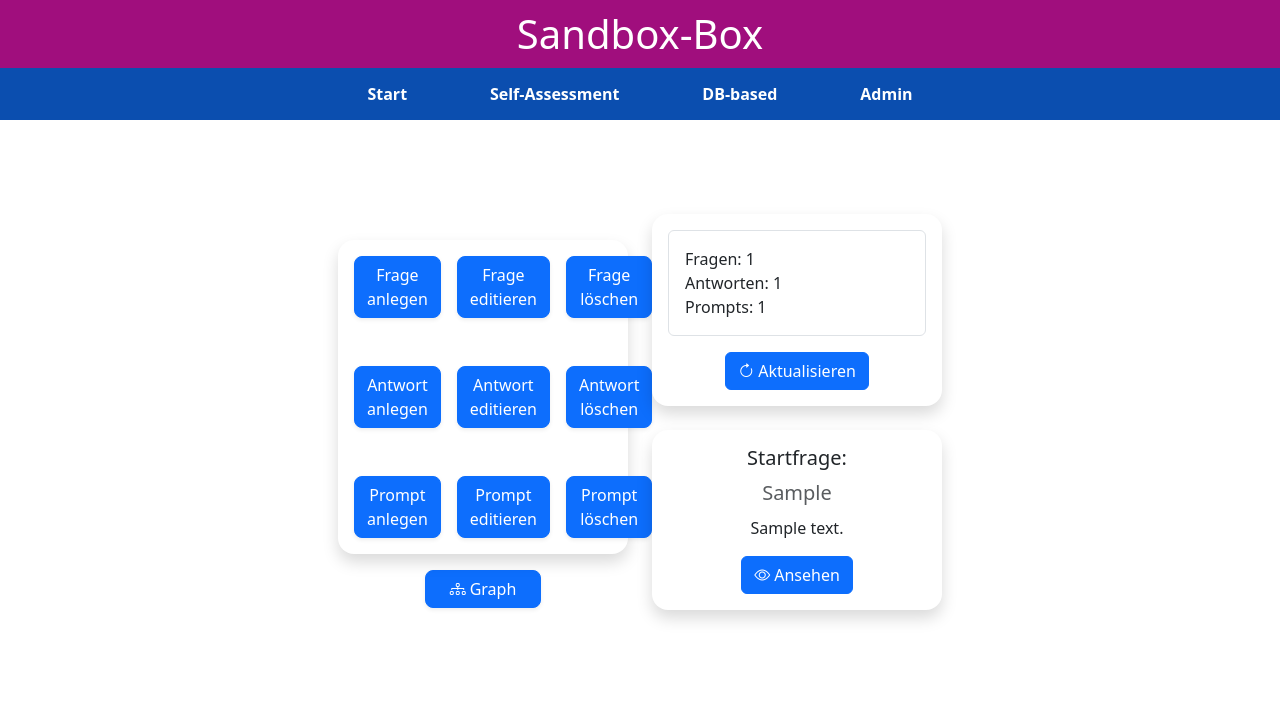
After one commit to YorckZ/Sandboxbox, a Flask app: page /dashboard in a window 1280 px wide. The commit adds this page. Shown: the top 727 px of the page. Run offline with Flask 3, Linux system fonts and the light colour scheme; tables that the repository leaves empty hold one stand-in row (values such as "Sample post").

Commit message:
Added Dashboard.

```diff
--- a/main.py
+++ b/main.py
@@ -1,28 +1,18 @@
-from flask import Flask, render_template, request, jsonify
-# from openai import OpenAI
-# from dotenv import load_dotenv
-# from flask import Flask, request, jsonify, render_template, redirect, url_for
-# from werkzeug.utils import secure_filename
-# import requests
-# import json
+import os
+import threading
 import webbrowser
-import threading
-# import os
-# import io
-# import PyPDF2
-# import sqlite3
+
+from flask import Flask, Response, render_template, request, jsonify
+from graphviz import Digraph
+import requests
+
 import database.database_logic as db
-import os
-import requests
-# from werkzeug.utils import secure_filename
-# import PyPDF2
-import graphviz
-from flask import Response
-from graphviz import Digraph
 
 
 # <editor-fold desc="Basic code functionality">
 app = Flask(__name__)
+# from openai import OpenAI
+# from dotenv import load_dotenv
 # UPLOAD_FOLDER = 'uploads'
 # app.config['UPLOAD_FOLDER'] = UPLOAD_FOLDER
 # os.makedirs(UPLOAD_FOLDER, exist_ok=True)
@@ -56,6 +46,38 @@ def new():
     # Self-Assessment Tool Page (new style)
     return render_template('new.html')
 
+@app.route('/dashboard')
+def dashboard():
+    return render_template('dashboard.html')
+
+@app.route("/counts")
+def counts():
+    try:
+        # Use lightweight count queries; avoids fetching full rows
+        conn, cursor = db.open_connection()
+        cursor.execute("SELECT COUNT(*) FROM tbl_fragen");   n1 = cursor.fetchone()[0] or 0
+        cursor.execute("SELECT COUNT(*) FROM tbl_antworten"); n2 = cursor.fetchone()[0] or 0
+        cursor.execute("SELECT COUNT(*) FROM tbl_prompts");   n3 = cursor.fetchone()[0] or 0
+        db.close_connection(conn)
+        return jsonify({"fragen": n1, "antworten": n2, "prompts": n3})
+    except Exception as e:
+        return jsonify({"message": f"Fehler: {str(e)}"}), 500
+
+@app.route("/initial_frage_meta")
+def initial_frage_meta():
+    """
+    Returns the content-table ID, Bez, and Text of the Initialfrage.
+    { "id": <tbl_fragen.ID>, "bez": "<Bez>", "text": "<Text>" }
+    404 if none is set.
+    """
+    conn, cursor = db.open_connection()
+    cursor.execute("SELECT ID, Bez, Text FROM tbl_fragen WHERE Initial = 1 LIMIT 1")
+    row = cursor.fetchone()
+    db.close_connection(conn)
+    if not row:
+        return jsonify({"message": "Keine Startfrage gesetzt."}), 404
+    return jsonify({"id": row[0], "bez": row[1], "text": row[2]})
+
 @app.route('/next_element', methods=['POST'])
 def next_element():
     try:
@@ -68,22 +90,14 @@ def next_element():
         if not frage:
             return jsonify({"error": "Frage nicht gefunden"}), 404
 
-        # # Map answer to the correct dict key (unsicher is lower-case in DB dict)
-        # key_map = {'ja': 'Ja', 'nein': 'Nein', 'unsicher': 'unsicher'}
-        # key = key_map.get(antwort)
-        # if not key:
-        #     return jsonify({"error": "Ungültige Antwort"}), 400
-
         # Determine the next element's ID based on the user's answer
         next_id = frage.get(antwort.capitalize())  # 'Ja', 'Nein', 'Unsicher' as column names
-        # next_id = frage.get(key)
 
         if not next_id:
             # return jsonify({"done": True})  # End, or Absage/Zusage if you want
             return jsonify({"done": True, "message": "Keine weitere Frage. Fragebogen ist beendet."})
 
         # Now check: what type of element is next_id? (Frage, Antwort, Prompt)
-        # Let's say you have a function like this:
         next_e = db.get_element_by_id(next_id)
         if not next_e:
             return jsonify({"error": "Element nicht gefunden"}), 404
@@ -190,6 +204,74 @@ def graph_svg():
     svg = dot.pipe(format="svg")
     return Response(svg, mimetype="image/svg+xml", headers={"Cache-Control": "no-store"})
 
+@app.route("/graph_status")
+def graph_status():
+    """
+    Dashboard graph health (DISJOINT sets):
+      - yellow: Fragen with < 3 outgoing edges (exclude Initialfrage),
+                EXCLUDING any that are also red
+      - red   : elements (any type) with no incoming edge, excluding Initialfrage
+    """
+    try:
+        conn, cursor = db.open_connection()
+
+        cursor.execute("""
+            WITH
+            incoming(tgt) AS (
+                SELECT Ja     FROM tbl_fragen WHERE Ja     IS NOT NULL
+                UNION
+                SELECT Nein   FROM tbl_fragen WHERE Nein   IS NOT NULL
+                UNION
+                SELECT Unsicher FROM tbl_fragen WHERE Unsicher IS NOT NULL
+            ),
+            initial_elem(eid) AS (
+                SELECT e.ID
+                FROM tbl_elemente e
+                JOIN tbl_fragen f ON e.table_id = 1 AND e.foreign_id = f.ID
+                WHERE f.Initial = 1
+                LIMIT 1
+            ),
+            red_elems(id) AS (
+                SELECT e.ID
+                FROM tbl_elemente e
+                LEFT JOIN incoming i    ON e.ID = i.tgt
+                LEFT JOIN initial_elem ie ON e.ID = ie.eid
+                WHERE i.tgt IS NULL      -- no incoming edge
+                  AND ie.eid IS NULL     -- not the Initialfrage element
+            ),
+            yellow_candidates(id) AS (
+                SELECT e.ID
+                FROM tbl_elemente e
+                JOIN tbl_fragen f ON e.table_id = 1 AND e.foreign_id = f.ID
+                WHERE (f.Ja IS NULL OR f.Nein IS NULL OR f.Unsicher IS NULL)
+                  AND IFNULL(f.Initial, 0) = 0
+            ),
+            yellow_final(id) AS (
+                SELECT yc.id
+                FROM yellow_candidates yc
+                WHERE yc.id NOT IN (SELECT id FROM red_elems)  -- RED supersedes YELLOW
+            )
+            SELECT
+                (SELECT COUNT(*) FROM yellow_final) AS yellow,
+                (SELECT COUNT(*) FROM red_elems)    AS red
+            ;
+        """)
+
+        row = cursor.fetchone()
+        yellow = int(row[0]) if row and row[0] is not None else 0
+        red    = int(row[1]) if row and row[1] is not None else 0
+
+        db.close_connection(conn)
+
+        resp = jsonify({"yellow": yellow, "red": red})
+        resp.headers["Cache-Control"] = "no-store, no-cache, must-revalidate, max-age=0"
+        resp.headers["Pragma"] = "no-cache"
+        return resp
+
+    except Exception as e:
+        return jsonify({"message": f"Fehler: {str(e)}"}), 500
+
+
 
 
 
@@ -244,19 +326,6 @@ def edit_frage():
 
 @app.route("/all_bez")
 def all_bez():
-    # fragen = db.get_all_fragen()
-    # antworten = db.get_all_antworten()
-    # prompts = db.get_all_prompts()
-    #
-    # # get all Bez, add table type and ID if you want (for lookup purposes)
-    # bez_list = []
-    # for row in fragen:
-    #     bez_list.append({"Bez": row["Bez"], "type": "Frage", "ID": row["ID"]})
-    # for row in antworten:
-    #     bez_list.append({"Bez": row["Bez"], "type": "Antwort", "ID": row["ID"]})
-    # for row in prompts:
-    #     bez_list.append({"Bez": row["Bez"], "type": "Prompt", "ID": row["ID"]})
-
     # unified list with tbl_elemente.ID so flows work
     bez_list = db.get_all_bez_with_element_ids()
 
@@ -268,8 +337,7 @@ def all_bez():
 def get_fragen():
     try:
         fragen = db.get_all_fragen()
-        # return jsonify([{"ID": row[0], "Bez": row[1]} for row in fragen])
-        return jsonify(fragen)  # already [{"ID":..., "Bez":...}]
+        return jsonify(fragen)
     except Exception as e:
         return jsonify({"message": f"Fehler: {str(e)}"}), 500
 
@@ -434,20 +502,7 @@ def anlegen_prompt():
 @app.route('/save_prompt', methods=['POST'])
 def save_prompt():
     try:
-        # data = request.get_json()
-        #
-        # # Extract and sanitize input values
-        # bez = data.get("bez")
-        # system = data.get("system")
-        # dsgvo = data.get("dsgvo", "")
-        # task = data.get("task", "")
-        #
-        # # Call database function to insert the prompt
-        # db.create_prompt(bez, system, dsgvo, task)
-
         data = request.get_json() or {}
-
-        # Map frontend fields → DB fields
         bez = (data.get("bez") or "").strip()
         frage = (data.get("dropdown") or data.get("frage") or "").strip()
         dsgvo = data.get("c") or data.get("dsgvo") or ""
@@ -482,19 +537,7 @@ def get_prompt(prompt_id):
 @app.route("/update_prompt", methods=["POST"])
 def update_prompt():
     try:
-        # data = request.get_json()
-        # if not data.get("id") or not data.get("bez") or not data.get("system"):
-        #     return jsonify({"message": "Fehlende erforderliche Felder!"}), 400
-        #
-        # db.update_prompt(
-        #     prompt_id=data["id"],
-        #     bez=data["bez"],
-        #     system=data["system"],
-        #     dsgvo=data.get("dsgvo", ""),
-        #     task=data.get("task", "")
-        # )
         data = request.get_json() or {}
-
         prompt_id = data.get("id")
         if not prompt_id:
             return jsonify({"message": "ID fehlt."}), 400
@@ -517,71 +560,6 @@ def update_prompt():
         return jsonify({"message": "Prompt erfolgreich aktualisiert!"})
     except Exception as e:
         return jsonify({"message": f"Fehler: {str(e)}"}), 500
-
-# @app.route('/run_prompt', methods=['POST'])
-# def run_prompt():
-#     try:
-#         # Accept both JSON and multipart/form-data
-#         prompt_id = None
-#         user_input = ""
-#         document_text = ""
-#
-#         if request.content_type and "application/json" in request.content_type:
-#             data = request.get_json() or {}
-#             prompt_id = data.get('prompt_id')
-#             user_input = (data.get('user_input') or '').strip()
-#             document_text = (data.get('document_text') or '').strip()
-#             uploaded_file = None
-#         else:
-#             prompt_id = request.form.get('prompt_id')
-#             user_input = (request.form.get('user_input') or '').strip()
-#             document_text = (request.form.get('document_text') or '').strip()
-#             uploaded_file = request.files.get('file')  # single PDF (optional)
-#
-#         if not prompt_id:
-#             return jsonify({"error": "prompt_id fehlt"}), 400
-#
-#         prompt = db.get_prompt_by_id(int(prompt_id))
-#         if not prompt:
-#             return jsonify({"error": "Prompt nicht gefunden"}), 404
-#
-#         # Static label text (from your prompt templates)
-#         preA = ("Du bist Experte für Datenschutz und sollst eine Empfehlung aussprechen. "
-#                 "Dem Benutzer wurde folgende Frage gestellt:")
-#         preB = "Der Nutzer ist sich nicht sicher. Der entsprechende Rechtstext lautet:"
-#         instrF = ("Gib eine Empfehlung, ob die DSGVO zutrifft. Antworte zunächst nur mit Ja oder Nein. "
-#                   "Anschließend begründe Deine Einschätzung. Zuletzt weise darauf hin, dass Du nur eine KI bist "
-#                   "und dass dies keine Rechtsberatung darstellt.")
-#
-#         frage_str = prompt.get("Frage", "") or ""
-#         dsgvo_str = prompt.get("DSGVO", "") or ""
-#
-#         parts = [
-#             preA,
-#             frage_str,
-#             "",
-#             preB,
-#             dsgvo_str,
-#             "",
-#             f"Er hat hierzu folgendes angegeben: {user_input}" if user_input else "Es wurden keine zusätzlichen Angaben gemacht.",
-#         ]
-#
-#         # If a file was provided, acknowledge it (plug in real PDF parsing later)
-#         if uploaded_file and uploaded_file.filename:
-#             parts.append(f"(Optional:) Weiterhin hat er folgende Dokumente bereitgestellt: {uploaded_file.filename}")
-#         elif document_text:
-#             parts.append("(Optional:)\nWeiterhin hat er folgende Dokumenteninhalte bereitgestellt: " + document_text)
-#
-#         parts.extend(["", instrF])
-#         full_prompt = "\n".join(parts).strip()
-#
-#         # Demo output placeholder
-#         demo_result = "⚠️ Demo: Hier würde jetzt die Antwort deines lokalen LLM erscheinen."
-#
-#         return jsonify({"prompt": full_prompt, "result": demo_result})
-#
-#     except Exception as e:
-#         return jsonify({"error": str(e)}), 500
 
 def _extract_pdf_text(file_storage) -> str:
     """Return plain text from the uploaded PDF (empty string if extraction fails)."""
@@ -699,11 +677,6 @@ def loeschen_prompt():
 
 @app.route("/delete_prompt/<int:prompt_id>", methods=["DELETE"])
 def delete_prompt(prompt_id):
-    # try:
-    #     db.delete_prompt(prompt_id)
-    #     return jsonify({"message": "Prompt erfolgreich gelöscht!"})
-    # except Exception as e:
-    #     return jsonify({"message": f"Fehler: {str(e)}"}), 500
     try:
         if db.prompt_is_referenced(prompt_id):
             return jsonify({"message": "Prompt wird noch von Fragen referenziert und kann nicht gelöscht werden."}), 400
--- a/templates/_antwort_editieren.html
+++ b/templates/_antwort_editieren.html
@@ -48,6 +48,11 @@
         <button type="submit" class="btn btn-primary px-4 rounded-3 shadow-sm">
           <i class="bi bi-arrow-repeat me-1"></i>Aktualisieren
         </button>
+
+        <a href="/graph" class="btn btn-primary px-4 rounded-3 shadow-sm ms-2">
+          <i class="bi bi-diagram-3 me-1"></i>Graph
+        </a>
+
       </form>
 
       <p id="statusMessage" class="mt-3"></p>
--- a/templates/_frage_editieren.html
+++ b/templates/_frage_editieren.html
@@ -108,6 +108,11 @@
                 <button type="button" class="btn btn-primary px-4 rounded-3 shadow-sm" onclick="updateFrage()">
                     <i class="bi bi-arrow-repeat me-1"></i>Aktualisieren
                 </button>
+
+                <a href="/graph" class="btn btn-primary px-4 rounded-3 shadow-sm ms-2">
+                  <i class="bi bi-diagram-3 me-1"></i>Graph
+                </a>
+
             </form>
 
             <p id="statusMessage" class="mt-3"></p>
--- a/templates/_prompt_editieren.html
+++ b/templates/_prompt_editieren.html
@@ -83,6 +83,11 @@
         <button type="submit" class="btn btn-primary px-4 rounded-3 shadow-sm">
           <i class="bi bi-arrow-repeat me-1"></i>Ändern
         </button>
+
+        <a href="/graph" class="btn btn-primary px-4 rounded-3 shadow-sm ms-2">
+          <i class="bi bi-diagram-3 me-1"></i>Graph
+        </a>
+
       </form>
 
       <p id="statusMessage" class="mt-3"></p>
--- /dev/null
+++ b/templates/dashboard.html
@@ -0,0 +1,197 @@
+{% extends "index.html" %}
+
+{% block content %}
+<style>
+  .dash-split { min-height: 70vh; }
+  .dash-grid {
+    display: grid;
+    grid-template-columns: repeat(3, 1fr);
+    column-gap: 16px;
+    row-gap: 0;
+  }
+  .dash-grid .btn { width: 100%; }
+  .grid-spacer { grid-column: 1 / -1; height: 48px; }
+  .stats-pre { white-space: pre-line; margin: 0; }
+</style>
+
+<div class="container-fluid my-4">
+  <div class="row">
+    <!-- Left half: actions card + Graph button -->
+    <div class="col-12 col-lg-6 dash-split d-flex flex-column align-items-stretch justify-content-center">
+      <div class="w-100">
+        <div class="card shadow rounded-4 border-0">
+          <div class="card-body">
+            <div class="dash-grid">
+              <!-- Fragen -->
+              <a href="/anlegen_frage"   class="btn btn-primary rounded-3 shadow-sm">Frage anlegen</a>
+              <a href="/edit_frage"      class="btn btn-primary rounded-3 shadow-sm">Frage editieren</a>
+              <a href="/loeschen_frage"  class="btn btn-primary rounded-3 shadow-sm">Frage löschen</a>
+
+              <div class="grid-spacer"></div>
+
+              <!-- Antworten -->
+              <a href="/anlegen_antwort"  class="btn btn-primary rounded-3 shadow-sm">Antwort anlegen</a>
+              <a href="/edit_antwort"     class="btn btn-primary rounded-3 shadow-sm">Antwort editieren</a>
+              <a href="/loeschen_antwort" class="btn btn-primary rounded-3 shadow-sm">Antwort löschen</a>
+
+              <div class="grid-spacer"></div>
+
+              <!-- Prompts -->
+              <a href="/anlegen_prompt"  class="btn btn-primary rounded-3 shadow-sm">Prompt anlegen</a>
+              <a href="/edit_prompt"     class="btn btn-primary rounded-3 shadow-sm">Prompt editieren</a>
+              <a href="/loeschen_prompt" class="btn btn-primary rounded-3 shadow-sm">Prompt löschen</a>
+            </div>
+          </div>
+        </div>
+
+        <!-- Graph button centered below the table card -->
+        <div class="d-flex justify-content-center mt-3">
+          <a href="/graph" class="btn btn-primary px-4 rounded-3 shadow-sm">
+            <i class="bi bi-diagram-3 me-1"></i>Graph
+          </a>
+        </div>
+      </div>
+    </div>
+
+    <!-- Right half: stats + startfrage + graph health -->
+    <div class="col-12 col-lg-6 dash-split d-flex flex-column justify-content-center">
+      <!-- 1) Counts -->
+      <div class="card shadow rounded-4 border-0 mb-4">
+        <div class="card-body">
+          <div class="border rounded p-3">
+            <div class="stats-pre" id="stats-text">Fragen: 0
+                                                  Antworten: 0
+                                                  Prompts: 0
+          </div>
+          </div>
+          <div class="d-flex justify-content-center mt-3">
+            <button id="btn-refresh-counts" class="btn btn-primary">
+              <i class="bi bi-arrow-clockwise me-1"></i>Aktualisieren
+            </button>
+          </div>
+        </div>
+      </div>
+
+      <!-- 2) Startfrage -->
+      <div class="card shadow rounded-4 border-0 mb-4">
+        <div class="card-body">
+          <h5 class="mb-2 text-center">Startfrage:</h5>
+          <div id="startfrage-bez" class="fs-5 text-muted text-center">—</div>
+          <div id="startfrage-text" class="mt-2 text-center">—</div>
+          <div class="d-flex justify-content-center mt-3">
+            <a id="startfrage-link" href="#" class="btn btn-primary disabled" aria-disabled="true">
+              <i class="bi bi-eye me-1"></i>Ansehen
+            </a>
+          </div>
+        </div>
+      </div>
+
+      <!-- 3) Graph health (yellow warnings & red errors) -->
+      <div id="graph-health-card" class="card shadow rounded-4 border-0">
+        <div class="card-body">
+          <div id="row-yellow" class="d-flex justify-content-center align-items-center gap-2 text-warning fs-5">
+            <i class="bi bi-exclamation-triangle-fill" aria-hidden="true"></i>
+            <span id="count-yellow">0</span>
+            <span>unvollständige Fragen</span>
+          </div>
+          <div id="row-red" class="d-flex justify-content-center align-items-center gap-2 text-danger fs-5 mt-2">
+            <i class="bi bi-lightning-fill" aria-hidden="true"></i>
+            <span id="count-red">0</span>
+            <span>unerreichbare Elemente</span>
+          </div>
+        </div>
+      </div>
+
+    </div>
+  </div>
+</div>
+
+<script>
+  async function fetchCounts() {
+    const res = await fetch('/counts');
+    if (!res.ok) throw new Error('Counts fetch failed');
+    return res.json();
+  }
+
+  async function fetchInitialFrage() {
+    const res = await fetch('/initial_frage_meta');
+    if (res.status === 404) return null;
+    if (!res.ok) throw new Error('Initial frage fetch failed');
+    return res.json(); // { id, bez, text }
+  }
+
+  async function fetchGraphStatus() {
+    // const res = await fetch('/graph_status');
+    const res = await fetch('/graph_status?ts=' + Date.now());
+    if (!res.ok) throw new Error('Graph status fetch failed');
+    return res.json(); // { yellow, red }
+  }
+
+  function renderCounts(data) {
+    const txt = `Fragen: ${data.fragen}\nAntworten: ${data.antworten}\nPrompts: ${data.prompts}`;
+    document.getElementById('stats-text').textContent = txt;
+  }
+
+  function renderInitialFrage(meta) {
+    const bezEl = document.getElementById('startfrage-bez');
+    const txtEl = document.getElementById('startfrage-text');
+    const linkEl = document.getElementById('startfrage-link');
+
+    if (meta && meta.id && meta.bez) {
+      bezEl.textContent = meta.bez;
+      txtEl.textContent = meta.text || '—';
+      linkEl.href = `/edit_frage?id=${encodeURIComponent(meta.id)}`;
+      linkEl.classList.remove('disabled');
+      linkEl.removeAttribute('aria-disabled');
+    } else {
+      bezEl.textContent = '—';
+      txtEl.textContent = '—';
+      linkEl.href = '#';
+      linkEl.classList.add('disabled');
+      linkEl.setAttribute('aria-disabled', 'true');
+    }
+  }
+
+  function renderGraphStatus(s) {
+    const yellow = Number(s?.yellow ?? 0);
+    const red    = Number(s?.red ?? 0);
+
+    const card   = document.getElementById('graph-health-card');
+    const rowY   = document.getElementById('row-yellow');
+    const rowR   = document.getElementById('row-red');
+
+    // Update numbers
+    document.getElementById('count-yellow').textContent = yellow;
+    document.getElementById('count-red').textContent    = red;
+
+    // Show/hide rows
+    rowY.style.display = yellow > 0 ? '' : 'none';
+    rowR.style.display = red    > 0 ? '' : 'none';
+
+    // Show/hide whole card
+    const anyVisible = (yellow > 0) || (red > 0);
+    card.style.display = anyVisible ? '' : 'none';
+  }
+
+  async function refreshRightPane() {
+    try {
+      const [counts, initial, status] = await Promise.all([
+        fetchCounts(),
+        fetchInitialFrage(),
+        fetchGraphStatus()
+      ]);
+      renderCounts(counts);
+      renderInitialFrage(initial);
+      renderGraphStatus(status);
+    } catch (e) {
+      console.error(e);
+    }
+  }
+
+  document.addEventListener('DOMContentLoaded', () => {
+    document.getElementById('btn-refresh-counts').addEventListener('click', refreshRightPane);
+    refreshRightPane();
+  });
+</script>
+
+{% endblock %}
--- a/templates/index.html
+++ b/templates/index.html
@@ -70,6 +70,7 @@
                 </button>
                 <div class="dropdown-content">
 
+                    <a href="/dashboard">Dashboard</a>
                     <a href="/graph">Graph</a>
 
                     <a href="/anlegen_frage">Frage Anlegen</a>
```
Also changed, not shown: templates/graph.html (+9 -5 lines).
